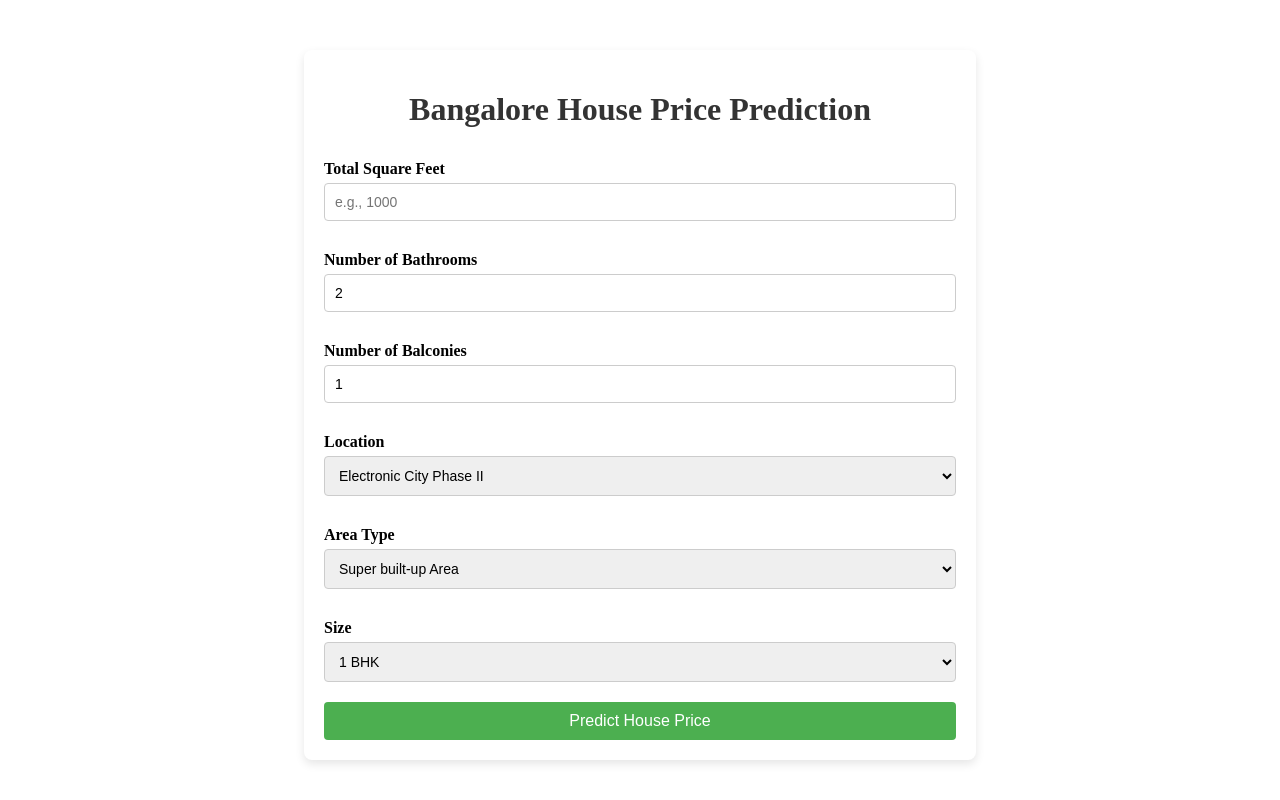
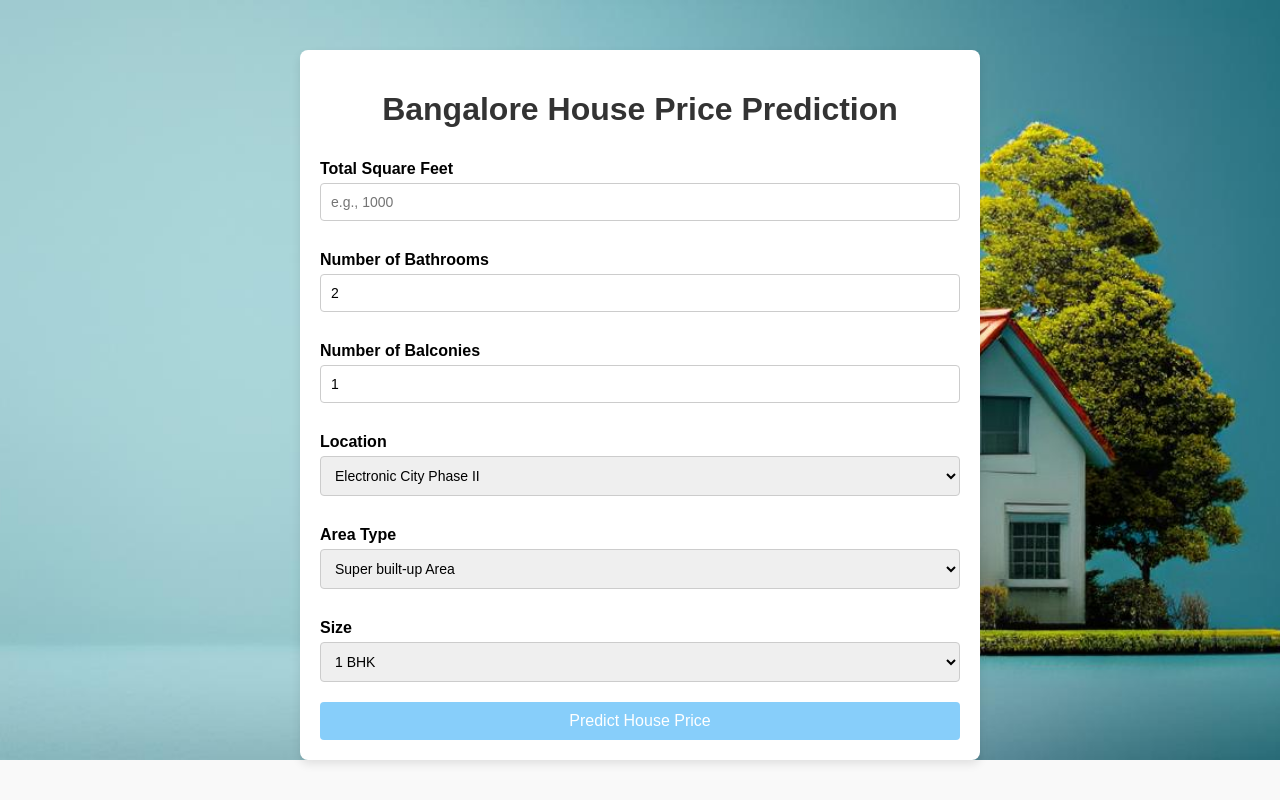
Before and after one commit to vaishali-sekar/AACSV, a FastAPI app: page / in a window 1280 px wide. Run offline with FastAPI, Linux system fonts and the light colour scheme; parts of the project's set-up code (start-up, migrations or seed data) failed here and were passed over.

Commit message:
Update style.css

```diff
--- a/static/style.css
+++ b/static/style.css
@@ -1,4 +1,3 @@
-<<<<<<< HEAD
 body {
     font-family: Arial, sans-serif;
     margin: 0;
@@ -59,52 +58,3 @@
     background-color: #87CEFA;
 }
 /* Updated on <date> */
-=======
-body {
-    font-family: Arial, sans-serif;
-    margin: 0;
-    padding: 0;
-    background-color: #f9f9f9;
-}
-.container {
-    width: 50%;
-    margin: auto;
-    margin-top: 50px;
-    padding: 20px;
-    background-color: #fff;
-    border-radius: 8px;
-    box-shadow: 0 4px 10px rgba(0, 0, 0, 0.1);
-}
-h1 {
-    text-align: center;
-    color: #333;
-}
-form {
-    display: flex;
-    flex-direction: column;
-}
-label {
-    margin-top: 10px;
-    font-weight: bold;
-}
-input, select {
-    padding: 10px;
-    margin-top: 5px;
-    margin-bottom: 20px;
-    border: 1px solid #ccc;
-    border-radius: 4px;
-    font-size: 14px;
-}
-button {
-    padding: 10px;
-    background-color: #4CAF50;
-    color: #fff;
-    border: none;
-    border-radius: 4px;
-    cursor: pointer;
-    font-size: 16px;
-}
-button:hover {
-    background-color: #45a049;
-}
->>>>>>> d7e64b796ce19bc24494cf120a3bbe8eb59697e3
```
